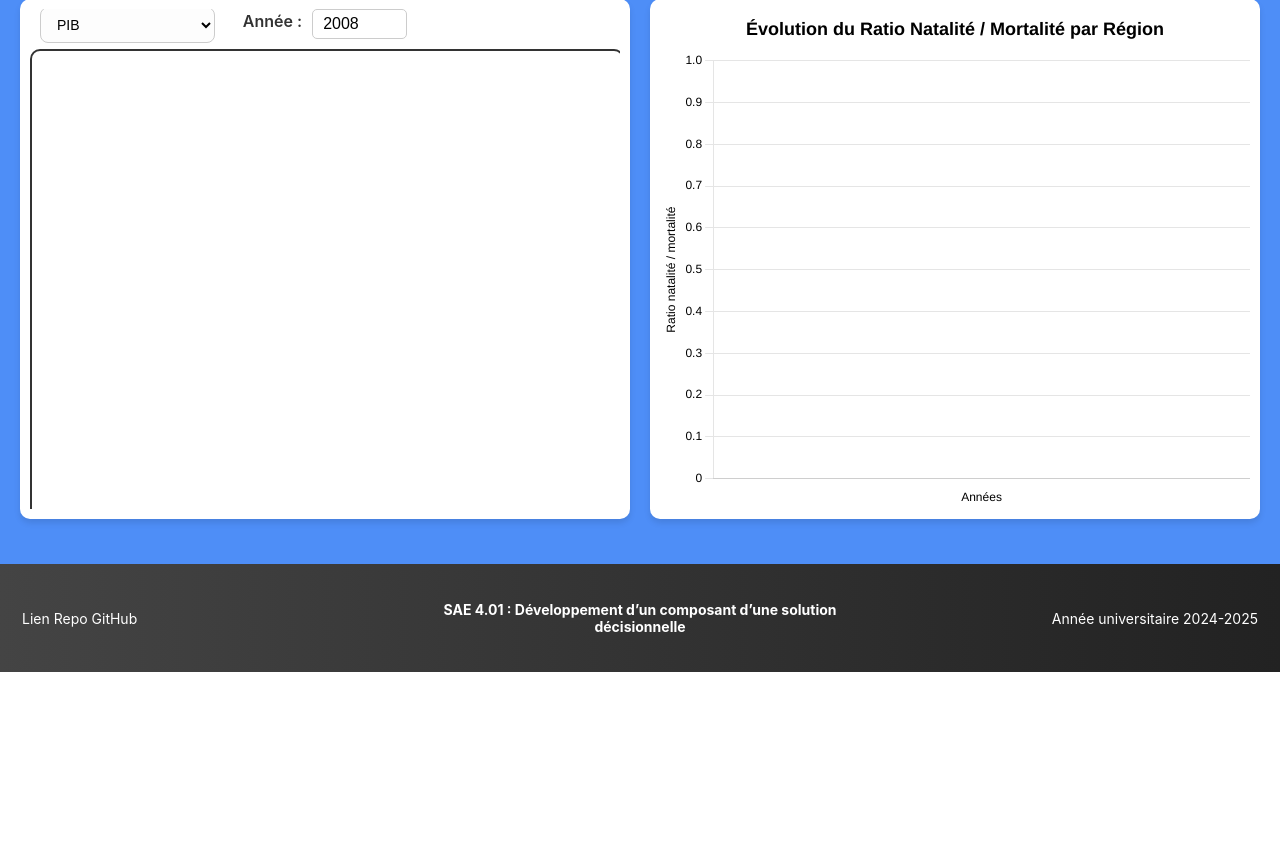
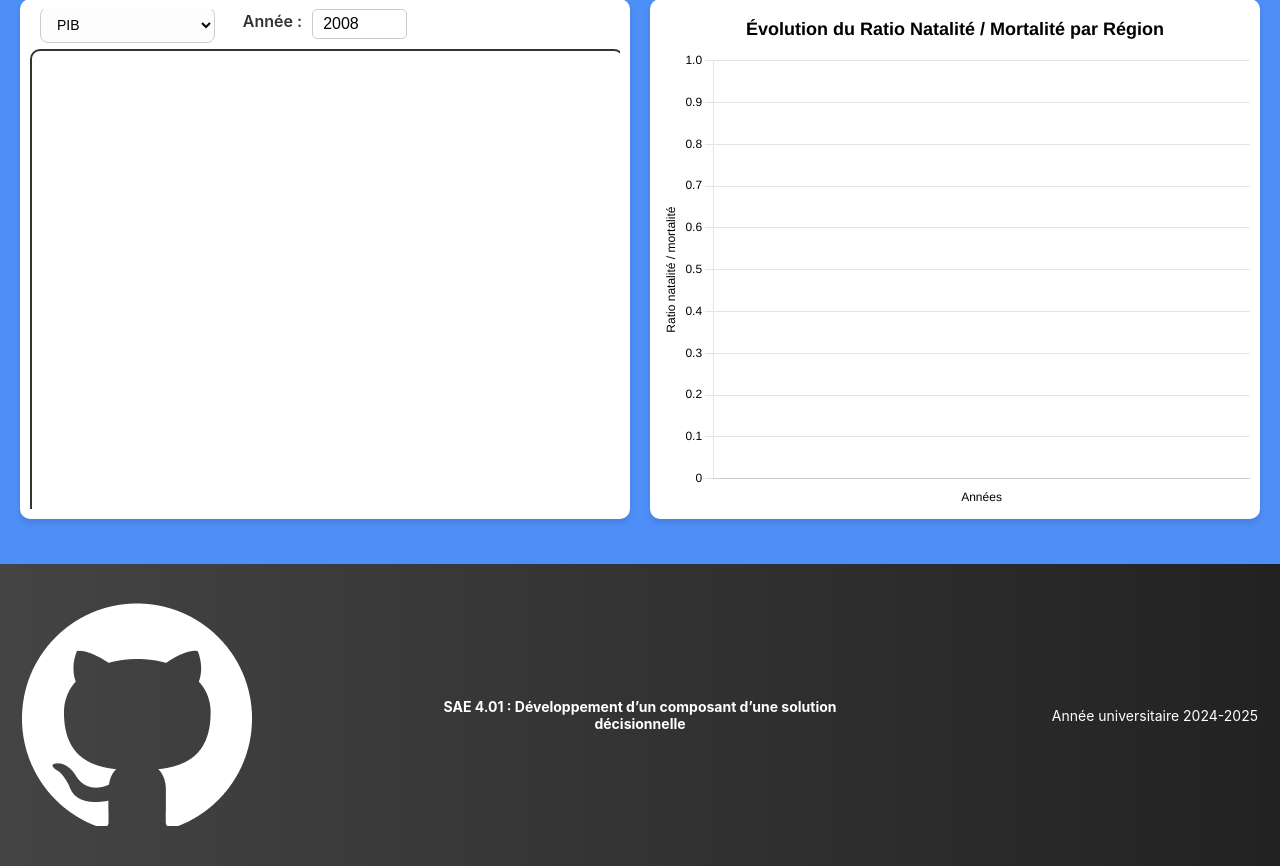
Before and after one commit to EkiaND/DED, a PHP site: page / in a window 1280 px wide. Shown: the part 799-1665 px from the top of the page. Before the commit the page ends 1471 px from the top, so only its background shows below. Run offline with PHP 8.4, Linux system fonts and the light colour scheme; data that the repository does not hold is empty.

Commit message:
Ajout logo Github
Logo Github ajouté au footer à la place de l'ancien texte pour le href.

```diff
--- a/views/partials/footer.php
+++ b/views/partials/footer.php
@@ -2,11 +2,12 @@
     <table class="footer-table">
         <tr>
             <td class="footer-left">
-                <a href="https://github.com/EkiaND/DED" target="_blank">Lien Repo GitHub</a>
+                <a href="https://github.com/EkiaND/DED" target="_blank">
+                    <img src="./public/img/github-mark-white.png" alt="Lien Repo GitHub" class="footer-logo">
+                </a>
             </td>
             <td class="footer-center">
                 SAE 4.01 : Développement d’un composant d’une solution décisionnelle
-
             </td>
             <td class="footer-right">
                 Année universitaire 2024-2025
```
Also changed, not shown: public/img/github-mark-white.png (added).
